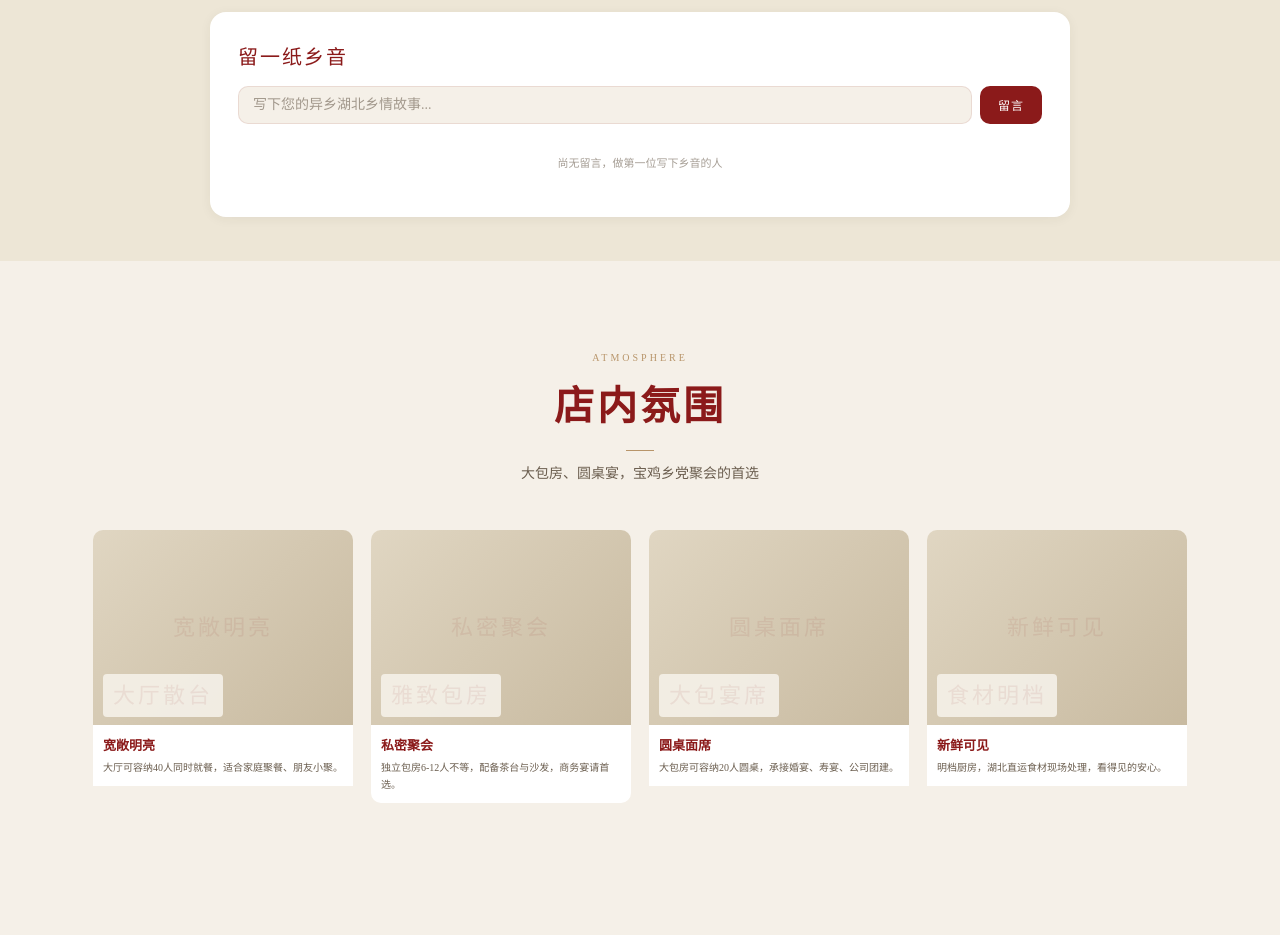
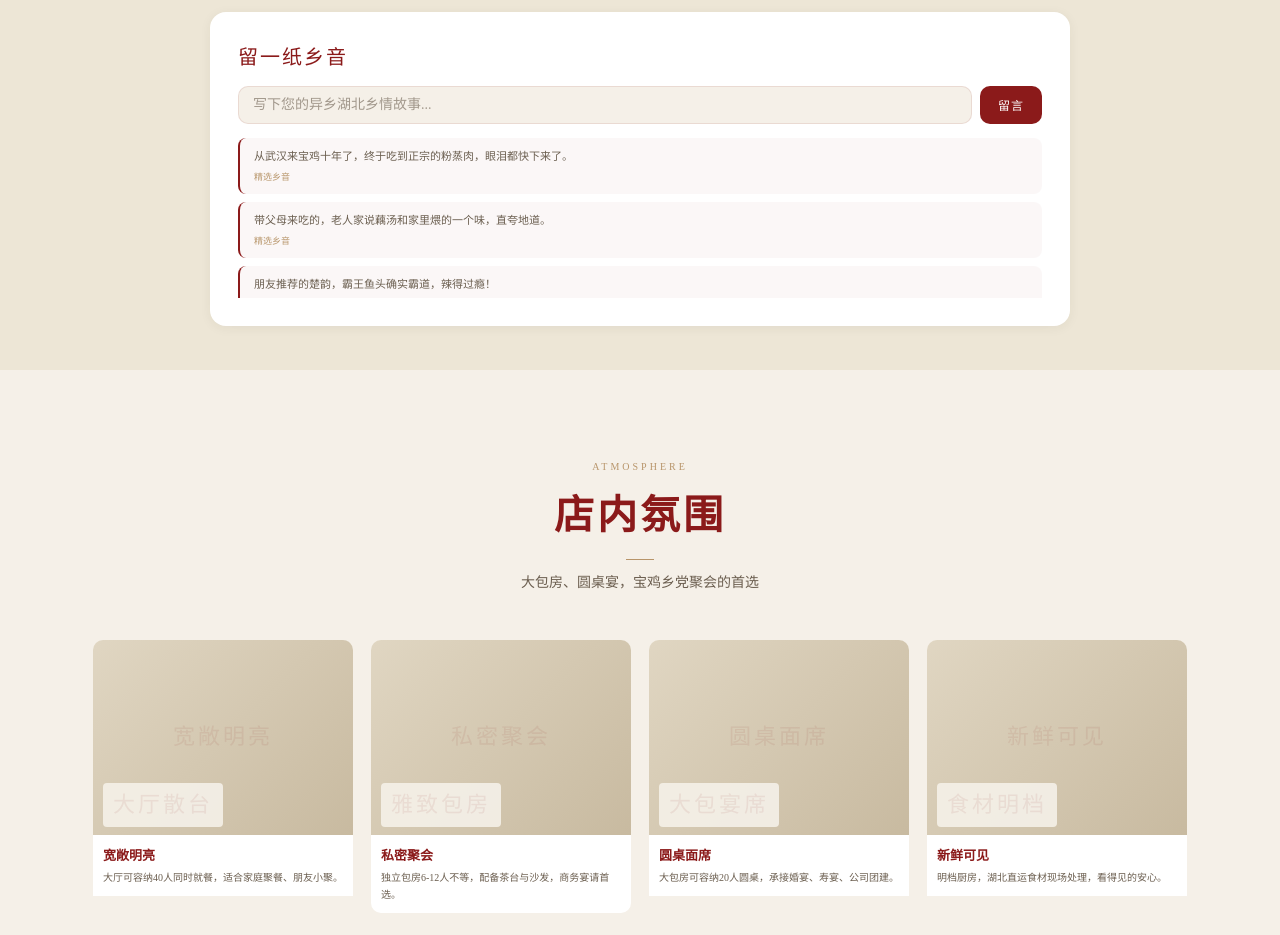
Before and after one commit to sbuzhidao/chuyun, a plain HTML site: page index.html in a window 1280 px wide. Shown: the part 2940-3875 px from the top of the page. Drawn offline with Linux system fonts and the light colour scheme; a web font is replaced by a local one.

Commit message:
Update index.html

```diff
--- a/index.html
+++ b/index.html
@@ -532,6 +532,13 @@
         '湖北人吃鱼讲究"头三尾四"，鱼头对准最尊贵的客人。',
         '泥蒿只取初春嫩芽，过季则失其清香。',
         '热干面需"掸面"三遍，碱水面根根分明，拌酱方挂得住。',
+        '楚菜有"无汤不成席"之说，一席楚宴至少三道汤品。',
+        '沔阳三蒸的"三"并非固定三种，而是指蒸法多样、味型丰富。',
+        '洪湖莲藕有九孔与十一孔之分，九孔粉糯适合煨汤，十一孔脆甜适合清炒。',
+        '楚地腊味需在冬至后腌制，经寒风晾晒半月方成，时间越长风味越足。',
+        '传统霸王鱼头须用荆沙豆瓣酱，以蚕豆发酵而成，酱香浓郁不呛喉。',
+        '孝感米酒以糯米加酒曲发酵，温饮暖胃，是楚地妇孺皆爱的甜品。',
+        '湖北人春节必吃"三全宴"：全鸡、全鸭、全鱼，寓意十全十美。',
       ],
     };
 
@@ -596,10 +603,24 @@
     /* ========== 留言墙 ========== */
     function getWall(){ try{ return JSON.parse(localStorage.getItem('chuyun_wall')||'[]'); }catch(e){ return []; } }
     function saveWall(arr){ localStorage.setItem('chuyun_wall',JSON.stringify(arr.slice(0,50))); }
+    // 预设人造留言，让页面看起来热闹
+    const DEFAULT_WALL = [
+      { text: '从武汉来宝鸡十年了，终于吃到正宗的粉蒸肉，眼泪都快下来了。', time: '精选乡音', isDefault: true },
+      { text: '带父母来吃的，老人家说藕汤和家里煨的一个味，直夸地道。', time: '精选乡音', isDefault: true },
+      { text: '朋友推荐的楚韵，霸王鱼头确实霸道，辣得过瘾！', time: '精选乡音', isDefault: true },
+      { text: '每次聚餐都来楚韵，包房宽敞，菜品地道，老板人也好。', time: '精选乡音', isDefault: true },
+      { text: '泥蒿炒腊肉是隐藏宝藏，清香扑鼻，配上腊肉的油脂香，绝了。', time: '精选乡音', isDefault: true },
+    ];
+
     function renderWall(){
-      const list = document.getElementById('wallList'); const arr = getWall();
-      if(arr.length===0){ list.innerHTML = '<div class="wall-empty">尚无留言，做第一位写下乡音的人</div>'; return; }
-      list.innerHTML = arr.map(w=>`<div class="wall-item">${w.text}<div class="wall-time">${w.time}</div></div>`).join('');
+      const list = document.getElementById('wallList');
+      const userArr = getWall();
+      // 人造留言 + 用户留言合并显示
+      const all = [...DEFAULT_WALL, ...userArr];
+      list.innerHTML = all.map(w=>{
+        const style = w.isDefault ? 'border-left-color:var(--accent);background:rgba(139,26,26,.03);' : '';
+        return `<div class="wall-item" style="${style}">${w.text}<div class="wall-time">${w.time}</div></div>`;
+      }).join('');
     }
     function addWall(){
       const input = document.getElementById('wallInput'); const text = input.value.trim();
@@ -609,7 +630,10 @@
     }
 
     /* ========== 随机知识 ========== */
-    function randomTip(){ const t = DATA.tips[Math.floor(Math.random()*DATA.tips.length)]; openModal(`<div class="modal-title">楚菜小知识</div><div style="background:var(--bg-warm);padding:18px;border-radius:8px;border-left:3px solid var(--accent);"><p style="font-size:13px;color:var(--text);line-height:1.8;">${t}</p></div><p style="font-size:10px;color:var(--text-light);margin-top:10px;text-align:center;">点击侧边按钮切换下一条</p>`); }
+    function randomTip(){
+      const t = DATA.tips[Math.floor(Math.random()*DATA.tips.length)];
+      openModal(`<div class="modal-title">楚菜小知识</div><div style="background:var(--bg-warm);padding:18px;border-radius:8px;border-left:3px solid var(--accent);margin-bottom:14px;"><p style="font-size:13px;color:var(--text);line-height:1.8;">${t}</p></div><button onclick="randomTip()" style="width:100%;padding:12px;background:var(--accent);color:white;border:none;border-radius:var(--radius-sm);font-size:13px;letter-spacing:2px;cursor:pointer;font-family:'Noto Serif SC',serif;">📖 下一条</button>`);
+    }
 
     /* ========== 滚动动画 ========== */
     let obs;
```
